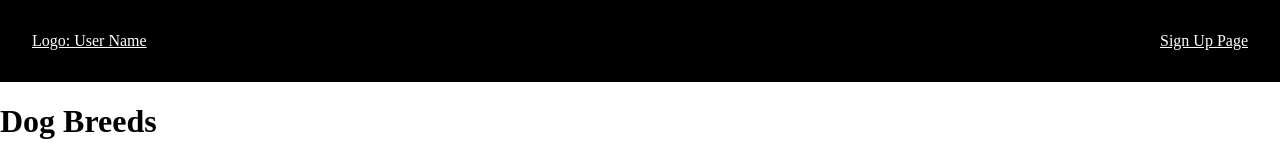
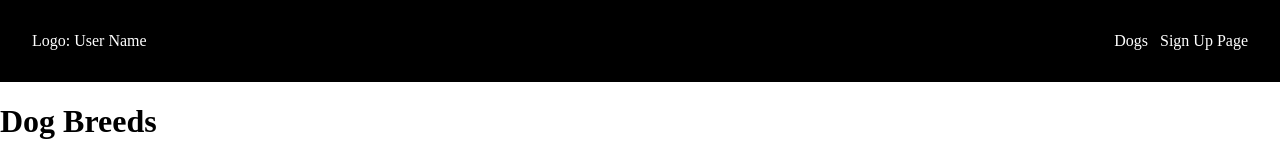
Before and after one commit to sait-wbdv/cprg-day-04-sample-code, a Nuxt app: page /dogs in a window 1280 px wide. Shown: the top 160 px of the page. Built offline with nearby package versions, Linux system fonts and the light colour scheme.

Commit message:
updated header component to include dog page

```diff
--- a/components/AppHeader.vue
+++ b/components/AppHeader.vue
@@ -4,6 +4,7 @@
       <NuxtLink to="/">Logo: User Name</NuxtLink>
     </div>
     <nav>
+      <NuxtLink to="dogs">Dogs</NuxtLink>
       <NuxtLink to="signup">Sign Up Page</NuxtLink>
     </nav>
   </header>
@@ -20,8 +21,14 @@ header {
 }
 a {
   color: white;
+  text-decoration: none;
 }
 a:hover {
   color: blue;
 }
+nav {
+  display: flex;
+  justify-content: space-between;
+  gap: 12px;
+}
 </style>
```
